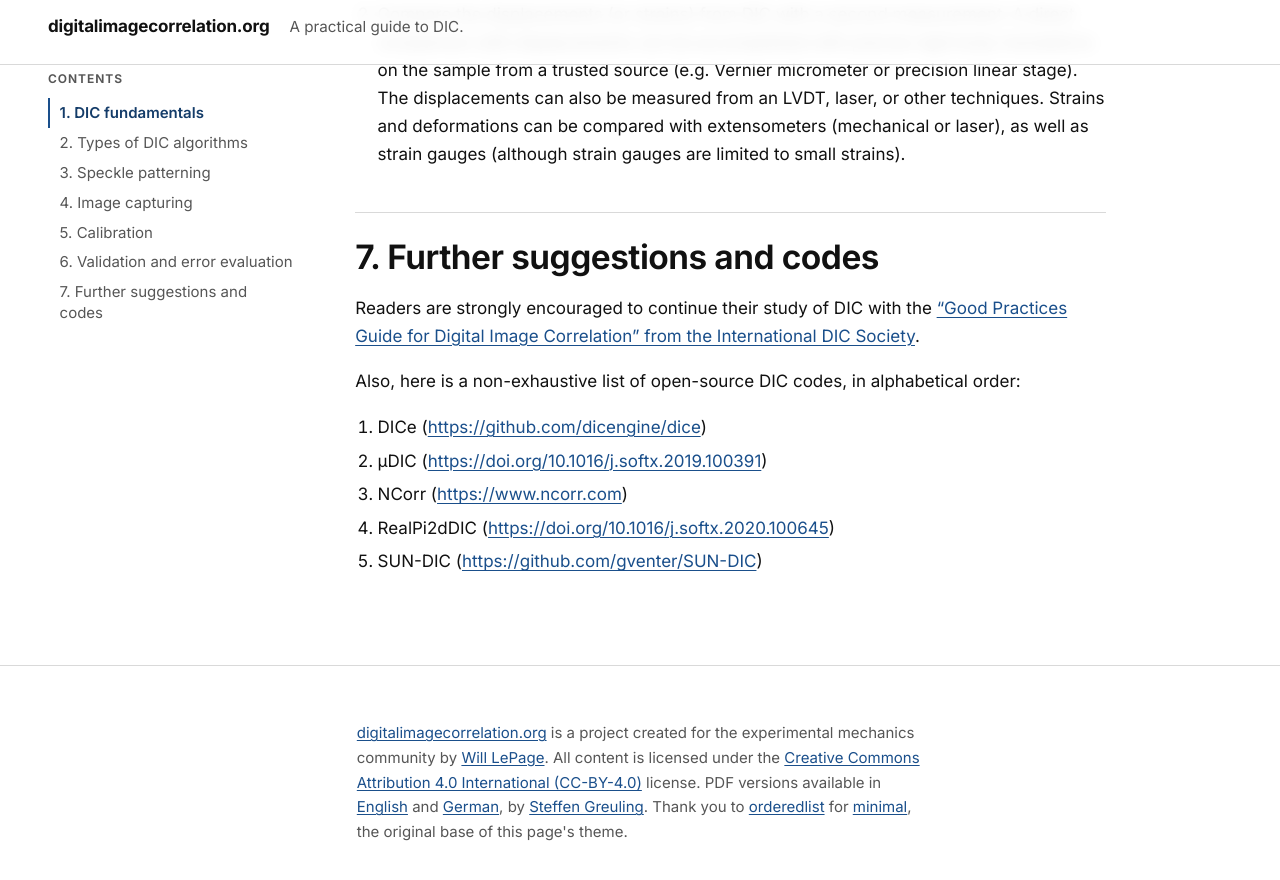
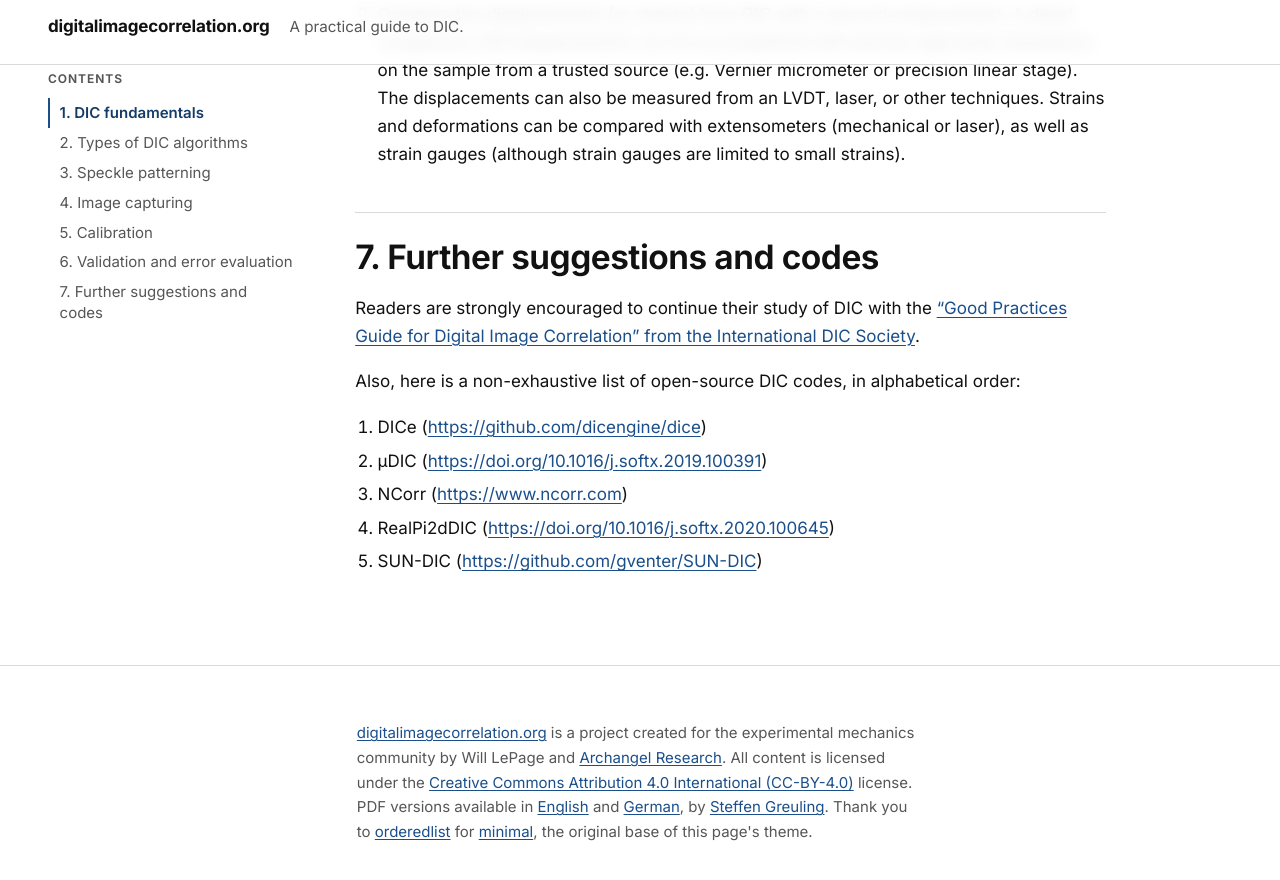
Before and after one commit to wlepage/digitalimagecorrelation, a Jekyll site: the page built from index.md, in a window 1280 px wide and 900 px high, scrolled down 21509 px. Shown: the top 880 px of the window. Built offline with Jekyll 4.4.1, drawn with Linux system fonts in a browser that asks for light colours.

Commit message:
Footer: credit Will LePage and Archangel Research
Unlink Will LePage; link Archangel Research to https://archangelresear.ch.

```diff
--- a/_layouts/default.html
+++ b/_layouts/default.html
@@ -59,7 +59,8 @@
       <div class="footer-inner container">
         <p>
           <a href="{{ '/' | relative_url }}">{{ site.title }}</a> is a project created for the
-          experimental mechanics community by <a href="http://wlepage.me/">Will LePage</a>.
+          experimental mechanics community by Will LePage and
+          <a href="https://archangelresear.ch">Archangel Research</a>.
           All content is licensed under the
           <a href="https://creativecommons.org/licenses/by/4.0/">Creative Commons Attribution 4.0 International (CC-BY-4.0)</a>
           license. PDF versions available in
```
